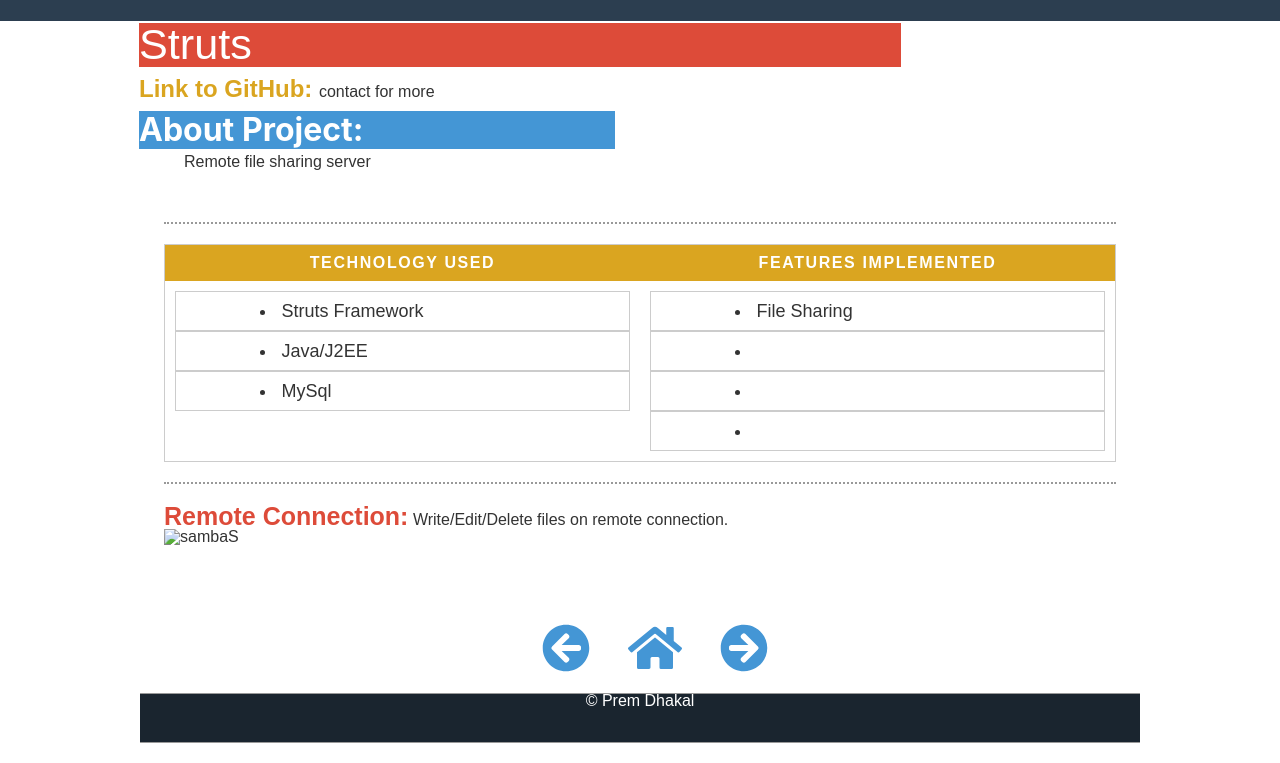
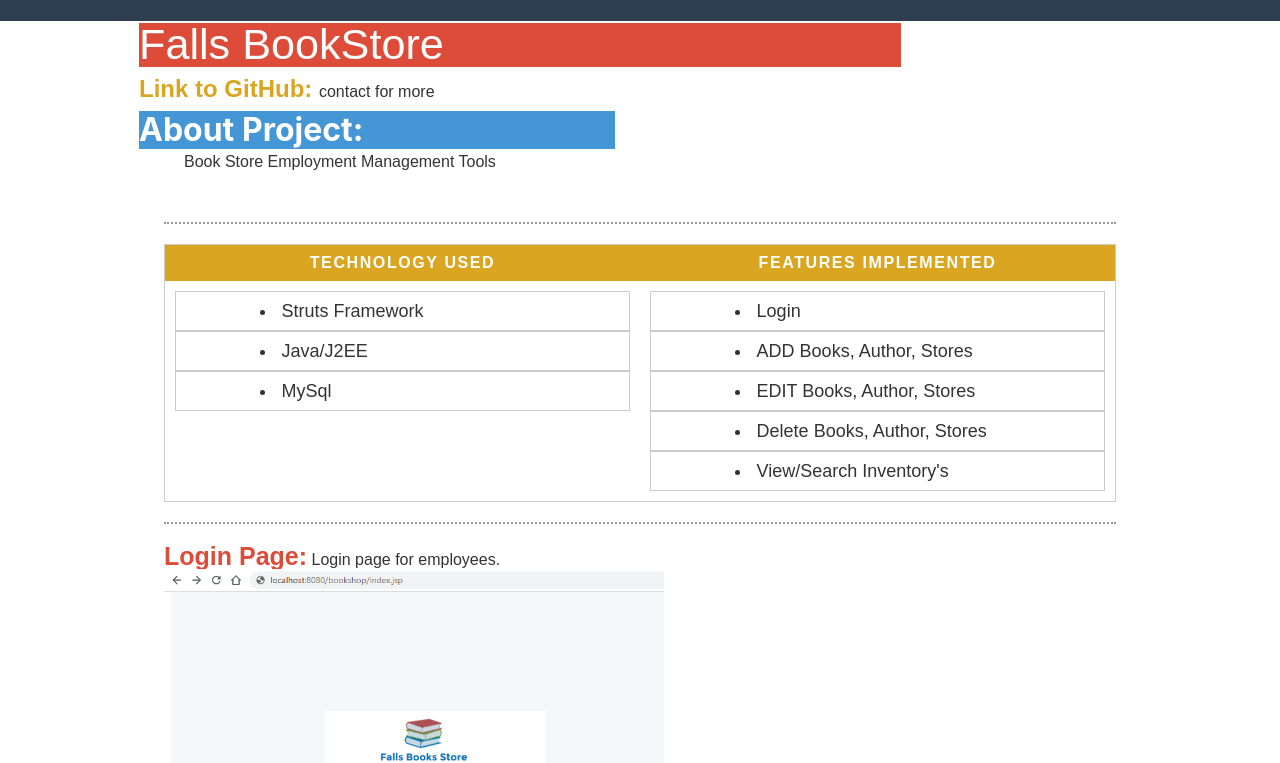
Before and after one commit to premdhakal/premdhakal.github.io, a plain HTML site: page views/struts.html in a window 1280 px wide. Shown: the part 50-813 px from the top of the page. Drawn offline with nearby package versions, Linux system fonts and the light colour scheme; files that its build step writes are made by us from their sources; a script that the page names is missing; files whose address does not match are found by name; a web font is replaced by a local one.

Commit message:
Update struts.html

```diff
--- a/views/struts.html
+++ b/views/struts.html
@@ -45,7 +45,7 @@
 
 		<section  class="page-section bg-primary2" style="height:auto;min-height:93vh">
             <div class="container">
-				<div id="logo">Struts</div>
+				<div id="logo">Falls BookStore</div>
 				</br>
 				<div class="githubL">
 							<strong>Link to GitHub: </strong>
@@ -57,7 +57,7 @@
 						<div class="aboutProject">
 							<h1>About Project: </h1>
 							<p>
-								Remote file sharing server
+								Book Store Employment Management Tools
 							</p>
 							</br>
 							</br>
@@ -88,19 +88,23 @@
 							  <td class="b" data-label="Features Implemented" rowspan="2" >
 								<table>
 									<td  class="tabletableright"></td>
-									<td  class="tabletableleft"><ul><li id="lists">File Sharing</li></ul></td>
+									<td  class="tabletableleft"><ul><li id="lists">Login</li></ul></td>
 								</table>
 								<table>
 									<td  class="tabletableright"></td>
-									<td  class="tabletableleft"><ul><li id="lists"> </li></ul></td>
+									<td  class="tabletableleft"><ul><li id="lists">ADD Books, Author, Stores</li></ul></td>
 								</table>
 								<table>
 									<td  class="tabletableright"></td>
-									<td  class="tabletableleft"><ul><li id="lists"> </li></ul></td>
+									<td  class="tabletableleft"><ul><li id="lists">EDIT Books, Author, Stores </li></ul></td>
 								</table>
 								<table>
 									<td  class="tabletableright"></td>
-									<td  class="tabletableleft"><ul><li id="lists"> </li></ul></td>
+									<td  class="tabletableleft"><ul><li id="lists">Delete Books, Author, Stores </li></ul></td>
+								</table>
+								 <table>
+									<td  class="tabletableright"></td>
+									<td  class="tabletableleft"><ul><li id="lists">View/Search Inventory's</li></ul></td>
 								</table>
 							  </td>
 						  </tbody>
@@ -109,8 +113,20 @@
 				</main>
 				<aside>
 					<div class="picAreas">
-						<p id="picDesp"><b style="font-size: 25px; color:#dd4b39 " >Remote Connection:</b> Write/Edit/Delete files on remote connection.</p>
-						<img  class="responsive" id="pic1" src="" alt="sambaS">
+						<p id="picDesp"><b style="font-size: 25px; color:#dd4b39 " >Login Page:</b> Login page for employees.</p>
+						<img  class="responsive" id="pic1" src="../assets/img/Struts/loginPage.PNG" alt="login">
+						<p id="picDesp"><b style="font-size: 25px; color:#dd4b39 " >Dashboard:</b> Dashboard displayed after login in!</p>
+						<img  class="responsive" id="pic1" src="../assets/img/Struts/fallsBookStoreDashboard.PNG" alt="login">
+						<p id="picDesp"><b style="font-size: 25px; color:#dd4b39 " >Books:</b> Books Information Management Page.</p>
+						<img  class="responsive" id="pic1" src="../assets/img/Struts/BooksEntries-1.jpg" alt="login">
+						<p id="picDesp"><b style="font-size: 25px; color:#dd4b39 " >View All Books:</b> New record inserted.</p>
+						<img  class="responsive" id="pic1" src="../assets/img/Struts/viewAllBooksNewEntry.PNG" alt="login">
+						<p id="picDesp"><b style="font-size: 25px; color:#dd4b39 " >Edit Book Ingo:</b> Book record being edited!</p>
+						<img  class="responsive" id="pic1" src="../assets/img/Struts/bookTestingUpdate.PNG" alt="login">
+						<img  class="responsive" id="pic1" src="../assets/img/Struts/bookTestingUpdateResult.PNG" alt="login">
+						<p id="picDesp"><b style="font-size: 25px; color:#dd4b39 " >Edit Book Ingo:</b> Book record being deleted!</p>
+						<img  class="responsive" id="pic1" src="../assets/img/Struts/viewAllBooksNewEntry.PNG" alt="login">
+						<img  class="responsive" id="pic1" src="../assets/img/Struts/bookTestingRecordDeleted.PNG" alt="login">
 					 </div>
 				</aside>
 
```
